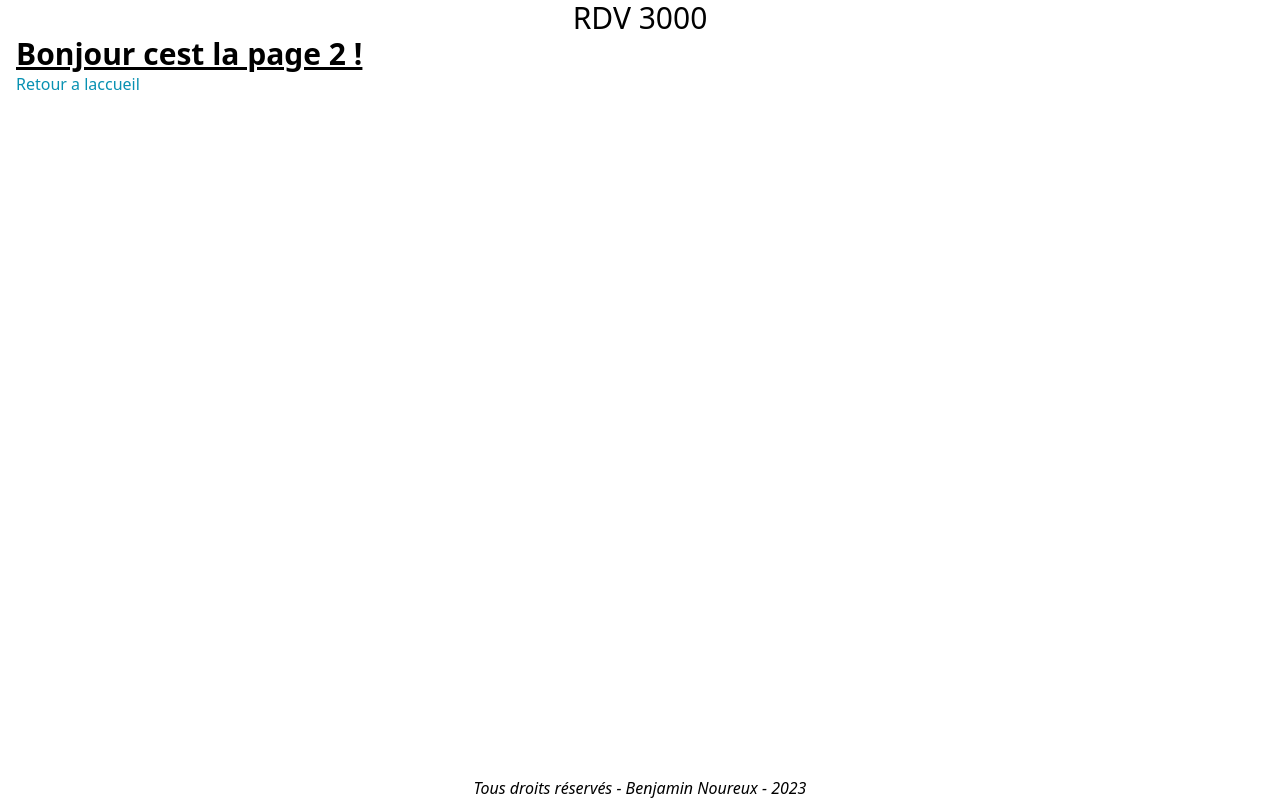
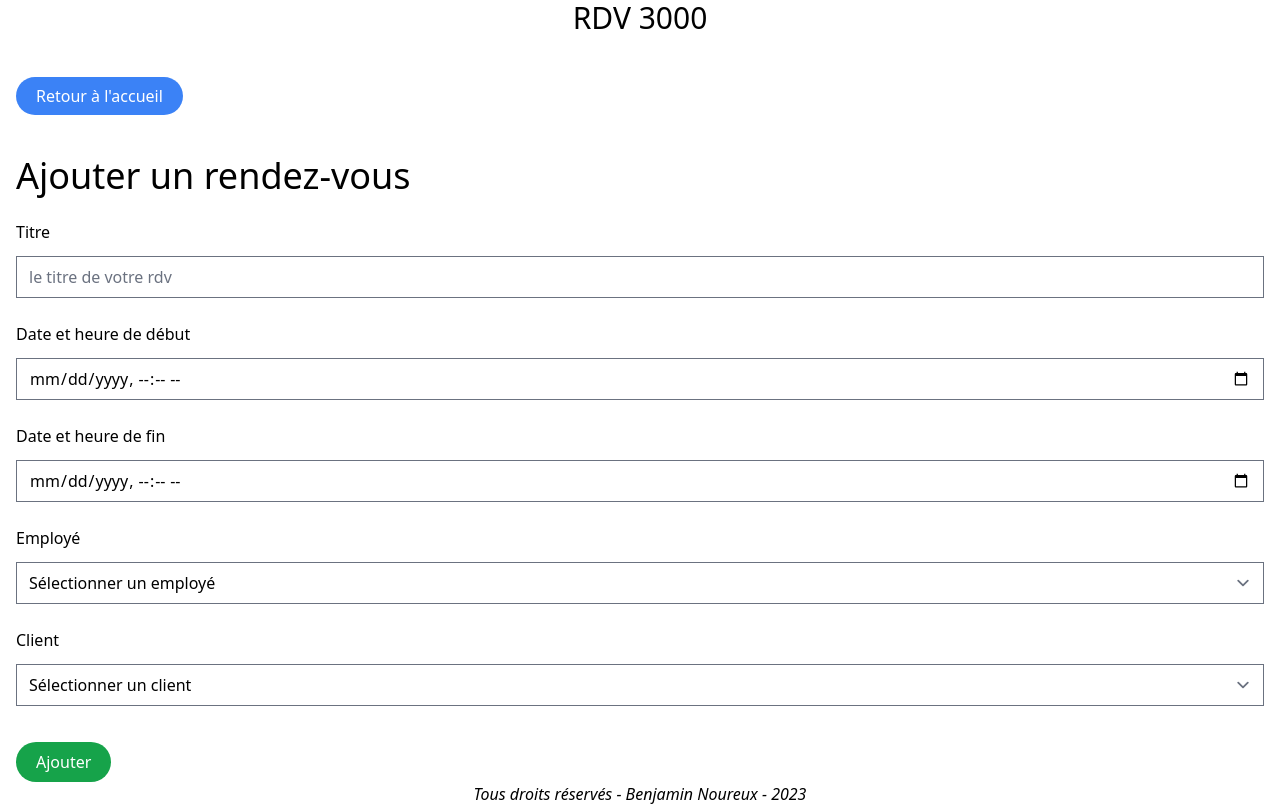
Before and after one commit to n0uben/rdv3000, a Next.js app in the folder front/: page /ajout in a window 1280 px wide. Built offline with nearby package versions, Linux system fonts and the light colour scheme.

Commit message:
ajoute ebauche de form ajout

```diff
--- a/front/package.json
+++ b/front/package.json
@@ -14,6 +14,7 @@
     "react-dom": "18.2.0"
   },
   "devDependencies": {
+    "@tailwindcss/forms": "^0.5.3",
     "autoprefixer": "^10.4.14",
     "postcss": "^8.4.23",
     "tailwindcss": "^3.3.2"
--- a/front/pages/ajout.js
+++ b/front/pages/ajout.js
@@ -4,8 +4,38 @@ import Layout from "@/components/layout";
 export default function Ajout() {
     return (
         <Layout>
-            <h1 className="text-3xl font-bold underline">Bonjour cest la page 2 !</h1>
-            <p><Link href="/" className="text-cyan-600">Retour a laccueil </Link></p>
+            <div className="my-12">
+                <Link href="/" className="bg-blue-500 px-5 py-2 rounded-full text-white">Retour à l'accueil</Link>
+            </div>
+
+            <h1 className="text-4xl mb-6">Ajouter un rendez-vous</h1>
+            <div className="grid grid-cols-1">
+                <label className="block">Titre</label>
+                <input className="mt-3 block w-full" type="text" placeholder="le titre de votre rdv"/>
+
+                {/*refactorer pour avoir un champ date et deux champs heure ??? */}
+                <label className="block mt-6">Date et heure de début</label>
+                <input className="mt-3 block w-full" type="datetime-local"/>
+
+                <label className="block mt-6">Date et heure de fin</label>
+                <input className="mt-3 block w-full" type="datetime-local"/>
+
+                <label className="block mt-6">Employé</label>
+                <select className="mt-3 block w-full">
+                    <option>Sélectionner un employé</option>
+                    <option>employee 1</option>
+                </select>
+
+                <label className="block mt-6">Client</label>
+                <select className="mt-3 block w-full">
+                    <option>Sélectionner un client</option>
+                    <option>client 1</option>
+                </select>
+
+            </div>
+            <div className="mt-9">
+                <button className="bg-green-600 px-5 py-2 rounded-full text-white">Ajouter</button>
+            </div>
         </Layout>
     );
 }
--- a/front/pages/index.js
+++ b/front/pages/index.js
@@ -13,44 +13,53 @@ export async function getStaticProps() {
 }
 
 export default function Home({allRendezVous}) {
-    const options = {
+    const optionsDate = {
         day: '2-digit',
         month: '2-digit',
         year: 'numeric',
+    };
+
+    const optionsHeure = {
         hour: '2-digit',
         minute: '2-digit',
-    };
+    }
 
     return (
         <Layout>
+            <div className="my-12">
+                <Link href="/ajout" className="bg-blue-500 px-5 py-2 rounded-full text-white">Ajouter un rendez-vous</Link>
+            </div>
+
+            <h1 className="text-4xl mb-6">Liste des rendez-vous</h1>
+
             <table className="table-auto">
                 <thead>
                 <tr>
+                    <th className="px-4 py-2">Titre</th>
                     <th className="px-4 py-2">Date</th>
+                    <th className="px-4 py-2">Début</th>
+                    <th className="px-4 py-2">Fin</th>
                     <th className="px-4 py-2">Employee</th>
                     <th className="px-4 py-2">Client</th>
                     <th className="px-4 py-2">Email client</th>
-                    <th className="px-4 py-2">Duree</th>
                 </tr>
                 </thead>
                 <tbody>
 
                 {allRendezVous.map(rendezvous => (
                     <tr key={rendezvous.id}>
-                        <td className="border px-4 py-2">{new Date(rendezvous.start).toLocaleString('fr-FR', options)}</td>
+                        <td className="border px-4 py-2">{rendezvous.title}</td>
+                        <td className="border px-4 py-2">{new Date(rendezvous.start).toLocaleString('fr-FR', optionsDate)}</td>
+                        <td className="border px-4 py-2">{new Date(rendezvous.start).toLocaleString('fr-FR', optionsHeure)}</td>
+                        <td className="border px-4 py-2">{new Date(rendezvous.end).toLocaleString('fr-FR', optionsHeure)}</td>
                         <td className="border px-4 py-2">{rendezvous.employee.firstName} {rendezvous.employee.lastName}</td>
                         <td className="border px-4 py-2">{rendezvous.client.firstName} {rendezvous.client.lastName}</td>
-                        <td className="border px-4 py-2">{rendezvous.client.email}</td>
                         <td className="border px-4 py-2">{rendezvous.client.email}</td>
                     </tr>
                 ))}
                 </tbody>
 
             </table>
-
-
-            <p><Link href="/ajout" className="text-cyan-600">Page 2</Link></p>
-
         </Layout>
     )
 }
--- a/front/tailwind.config.js
+++ b/front/tailwind.config.js
@@ -11,5 +11,7 @@ module.exports = {
   theme: {
     extend: {},
   },
-  plugins: [],
+  plugins: [
+    require('@tailwindcss/forms'),
+  ],
 }
```
Also changed, not shown: 1 other file (tests, documents, lock files or other folders).
